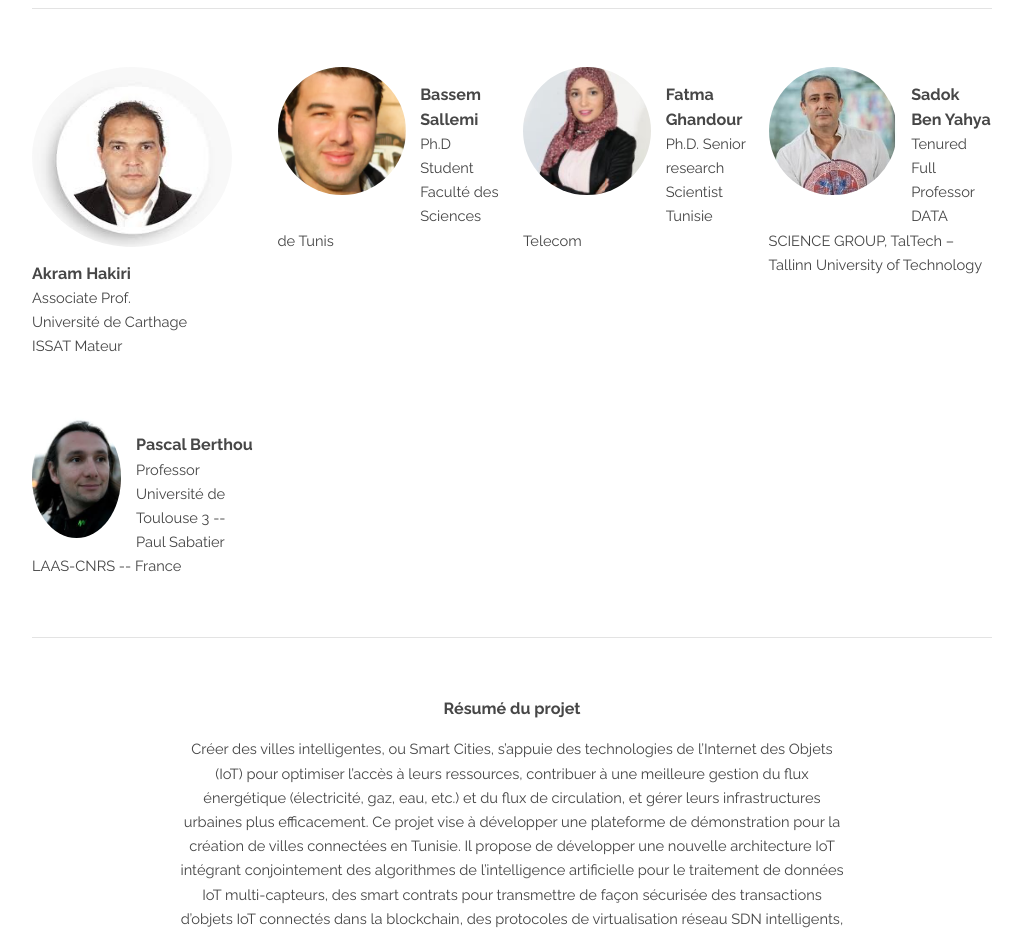
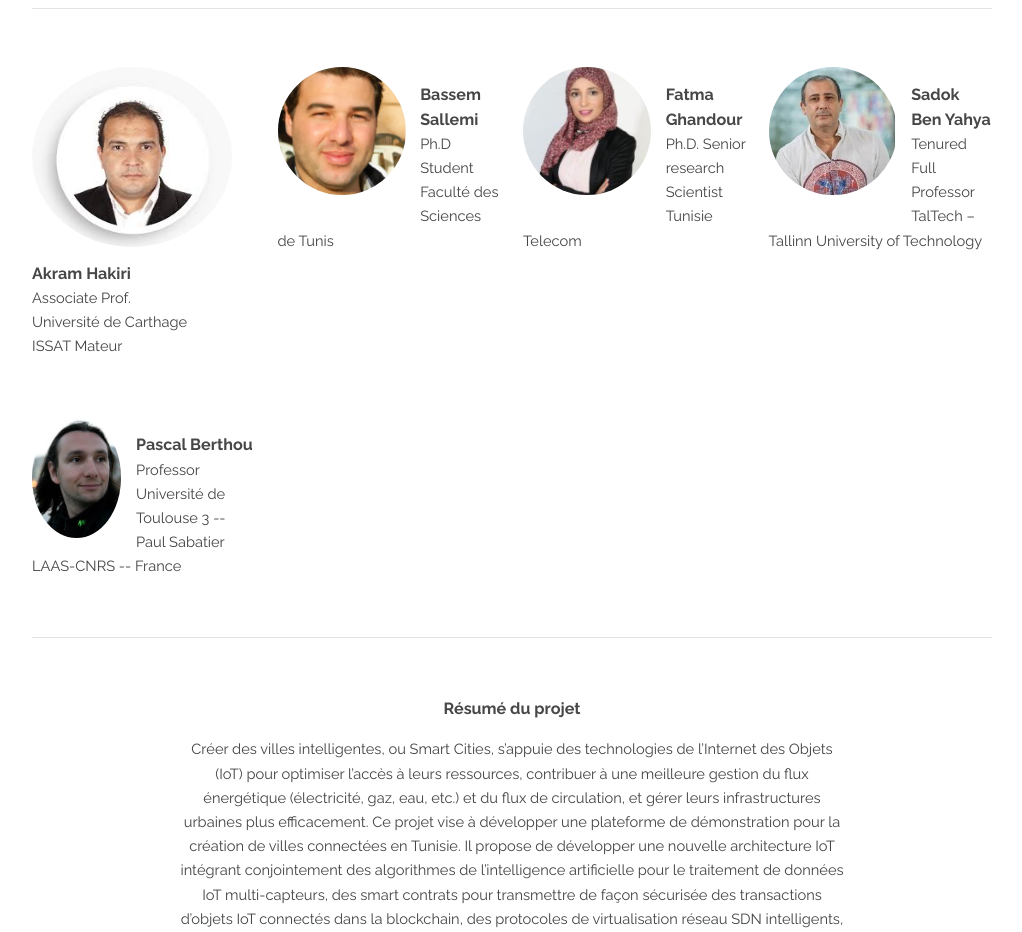
Before and after one commit to hakiri/IPERCITIES, a plain HTML site: page index.html in a window 1280 px wide. Shown: the part 1800-2732 px from the top of the page, without its empty margins (128-1150 px from the left). Drawn offline with Linux system fonts and the light colour scheme.

Commit message:
Create index.html
changes

```diff
--- a/index.html
+++ b/index.html
@@ -129,7 +129,7 @@
 					<section class="3u$ 6u$(medium) 12u$(xsmall) profile">
 						<img src="images/sadok.jpg" alt="Sadok Ben Yahia" width="128" height="128" />
 						<h4>Sadok Ben Yahya</h4>
-						<p>Tenured Full Professor <br> DATA SCIENCE GROUP, TalTech – Tallinn University of Technology <br> </p>
+						<p>Tenured Full Professor <br> TalTech – Tallinn University of Technology <br> </p>
 					</section>
 					<section class="3u$ 6u$(medium) 12u$(xsmall) profile">
 						<img src="images/pascal.jpg" alt="Pascal Berthou" width="40%%" height="30%" />
```
